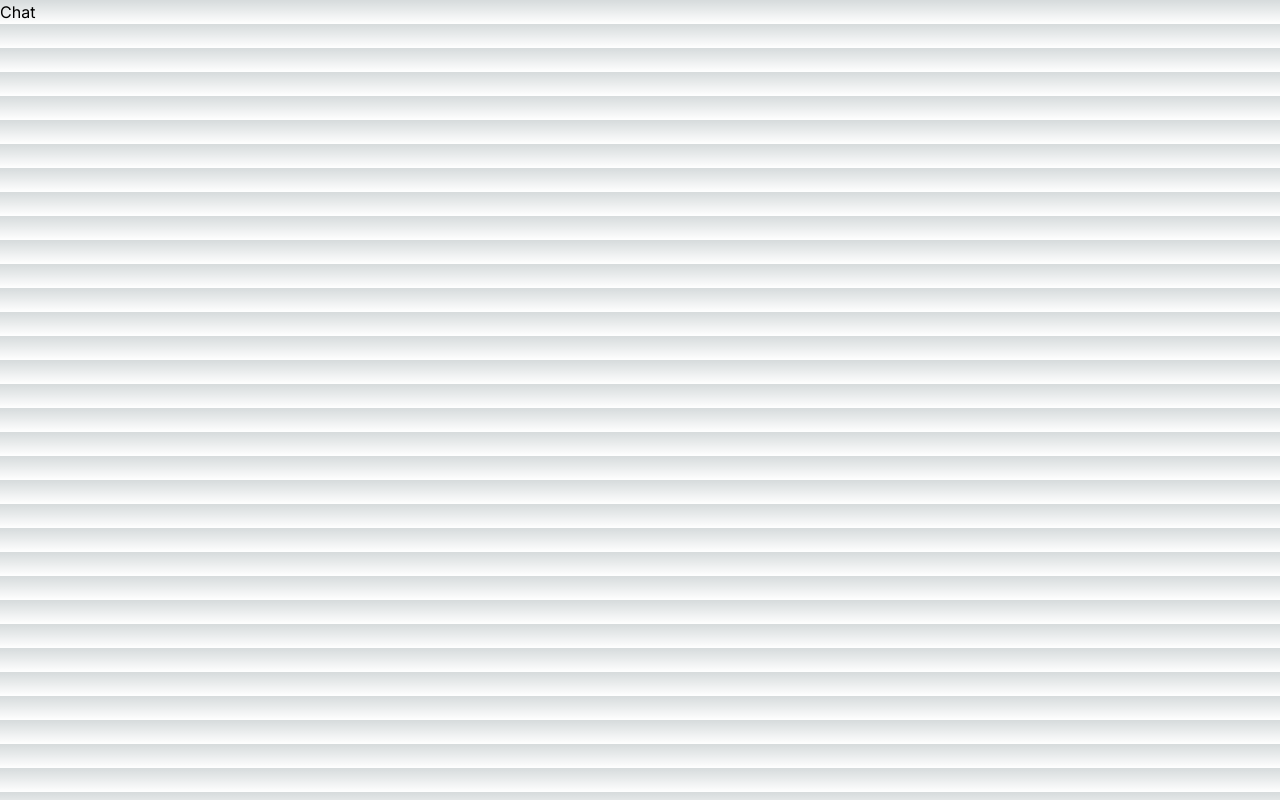
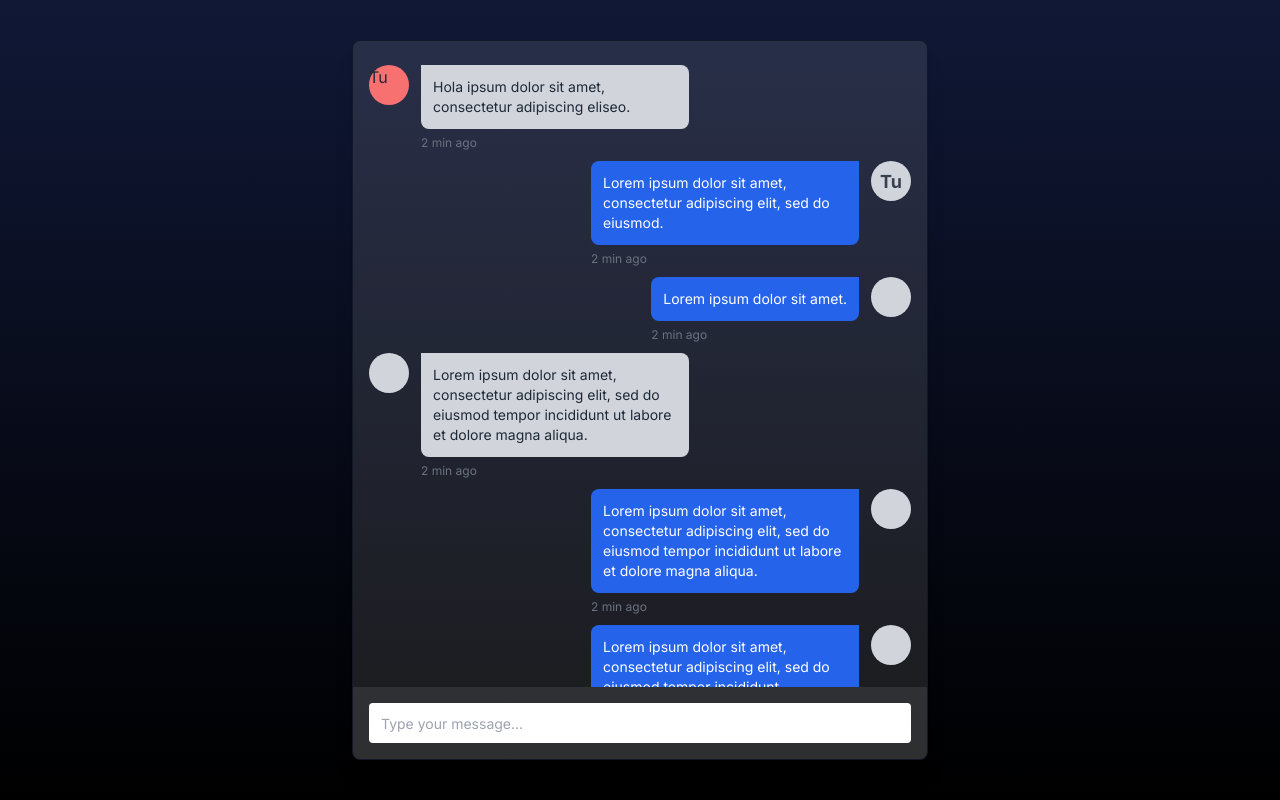
Before and after one commit to kedatech/julio-gpt-playground, a Next.js app: page /chat in a window 1280 px wide. Built offline with nearby package versions, Linux system fonts and the light colour scheme.

Commit message:
feat: :sparkles: add chat page

```diff
--- a/src/app/chat/page.tsx
+++ b/src/app/chat/page.tsx
@@ -1,9 +1,108 @@
 "use client"
-import React from 'react'
+import React from "react";
 
-const Chat = () => {
+export default function Chat() {
   return (
-    <div>Chat</div>
-  )
-}
-export default Chat;
+    <main className="flex flex-col items-center justify-center w-screen h-screen text-gray-800 p-10">
+
+      <div className="flex flex-col flex-grow w-full max-w-xl bg-white/10 border  border-gray-900 overflow-hidden shadow-xl rounded-lg">
+        <div className="flex flex-col flex-grow h-0 p-4 overflow-x-hidden">
+          {/* Message */}
+          <div className="flex w-full mt-2 space-x-3 max-w-xs">
+            <div className="flex-shrink-0 h-10 w-10 rounded-full bg-red-400">Tu</div>
+            <div>
+              <div className="bg-gray-300 p-3 rounded-r-lg rounded-bl-lg">
+                <p className="text-sm">Hola ipsum dolor sit amet, consectetur adipiscing eliseo.</p>
+              </div>
+              <span className="text-xs text-gray-500 leading-none">2 min ago</span>
+            </div>
+          </div>
+          {/* Message */}
+          <div className="flex w-full mt-2 space-x-3 max-w-xs ml-auto justify-end">
+            <div>
+              <div className="bg-blue-600 text-white p-3 rounded-l-lg rounded-br-lg">
+                <p className="text-sm">Lorem ipsum dolor sit amet, consectetur adipiscing elit, sed do eiusmod.</p>
+              </div>
+              <span className="text-xs text-gray-500 leading-none">2 min ago</span>
+            </div>
+            <div className="flex-shrink-0 text-[18px] font-bold text-gray-700 grid place-content-center h-10 w-10 rounded-full bg-gray-300">Tu</div>
+          </div>
+          {/* Message */}
+          <div className="flex w-full mt-2 space-x-3 max-w-xs ml-auto justify-end">
+            <div>
+              <div className="bg-blue-600 text-white p-3 rounded-l-lg rounded-br-lg">
+                <p className="text-sm">Lorem ipsum dolor sit amet.</p>
+              </div>
+              <span className="text-xs text-gray-500 leading-none">2 min ago</span>
+            </div>
+            <div className="flex-shrink-0 h-10 w-10 rounded-full bg-gray-300"></div>
+          </div>
+          {/* Message */}
+          <div className="flex w-full mt-2 space-x-3 max-w-xs">
+            <div className="flex-shrink-0 h-10 w-10 rounded-full bg-gray-300"></div>
+            <div>
+              <div className="bg-gray-300 p-3 rounded-r-lg rounded-bl-lg">
+                <p className="text-sm">Lorem ipsum dolor sit amet, consectetur adipiscing elit, sed do eiusmod tempor incididunt ut labore et dolore magna aliqua. </p>
+              </div>
+              <span className="text-xs text-gray-500 leading-none">2 min ago</span>
+            </div>
+          </div>
+          {/* Message */}
+          <div className="flex w-full mt-2 space-x-3 max-w-xs ml-auto justify-end">
+            <div>
+              <div className="bg-blue-600 text-white p-3 rounded-l-lg rounded-br-lg">
+                <p className="text-sm">Lorem ipsum dolor sit amet, consectetur adipiscing elit, sed do eiusmod tempor incididunt ut labore et dolore magna aliqua. </p>
+              </div>
+              <span className="text-xs text-gray-500 leading-none">2 min ago</span>
+            </div>
+            <div className="flex-shrink-0 h-10 w-10 rounded-full bg-gray-300"></div>
+          </div>
+          {/* Message */}
+          <div className="flex w-full mt-2 space-x-3 max-w-xs ml-auto justify-end">
+            <div>
+              <div className="bg-blue-600 text-white p-3 rounded-l-lg rounded-br-lg">
+                <p className="text-sm">Lorem ipsum dolor sit amet, consectetur adipiscing elit, sed do eiusmod tempor incididunt.</p>
+              </div>
+              <span className="text-xs text-gray-500 leading-none">2 min ago</span>
+            </div>
+            <div className="flex-shrink-0 h-10 w-10 rounded-full bg-gray-300"></div>
+          </div>
+          {/* Message */}
+          <div className="flex w-full mt-2 space-x-3 max-w-xs ml-auto justify-end">
+            <div>
+              <div className="bg-blue-600 text-white p-3 rounded-l-lg rounded-br-lg">
+                <p className="text-sm">Lorem ipsum dolor sit amet.</p>
+              </div>
+              <span className="text-xs text-gray-500 leading-none">2 min ago</span>
+            </div>
+            <div className="flex-shrink-0 h-10 w-10 rounded-full bg-gray-300"></div>
+          </div>
+          {/* Message */}
+          <div className="flex w-full mt-2 space-x-3 max-w-xs">
+            <div className="flex-shrink-0 h-10 w-10 rounded-full bg-gray-300"></div>
+            <div>
+              <div className="bg-gray-300 p-3 rounded-r-lg rounded-bl-lg">
+                <p className="text-sm">Lorem ipsum dolor sit amet, consectetur adipiscing elit, sed do eiusmod tempor incididunt ut labore et dolore magna aliqua. </p>
+              </div>
+              <span className="text-xs text-gray-500 leading-none">2 min ago</span>
+            </div>
+          </div>
+          {/* Message */}
+          <div className="flex w-full mt-2 space-x-3 max-w-xs ml-auto justify-end">
+            <div>
+              <div className="bg-blue-600 text-white p-3 rounded-l-lg rounded-br-lg">
+                <p className="text-sm">Lorem ipsum dolor sit.</p>
+              </div>
+              <span className="text-xs text-gray-500 leading-none">2 min ago</span>
+            </div>
+            <div className="flex-shrink-0 h-10 w-10 rounded-full bg-gray-300"></div>
+          </div>
+        </div>
+        <div className="bg-gray-300/10 p-4">
+          <input className="flex items-center h-10 w-full rounded px-3 text-sm" type="text" placeholder="Type your message…" />
+        </div>
+      </div>
+    </main>
+
+  );
+};
--- /dev/null
+++ b/src/app/components/NavBar.tsx
@@ -0,0 +1,39 @@
+import React from 'react'
+import Image from 'next/image'
+
+export const NavBar = () => {
+  return (
+
+    <nav className="border-gray-200 bg-gray-50 dark:bg-gray-800 dark:border-gray-700">
+      <div className="max-w-screen-xl flex flex-wrap items-center justify-between mx-auto p-4">
+        <a href="#" className="flex items-center">
+          <Image src="/juliogpt-title.svg" width={150} height={50} className="h-8 mr-3" alt="JulioGPT Logo" />
+          {/* <span className="self-center text-2xl font-semibold whitespace-nowrap dark:text-white">Flowbite</span> */}
+        </a>
+        <button data-collapse-toggle="navbar-hamburger" type="button" className="inline-flex items-center justify-center p-2 w-10 h-10 ml-3 text-sm text-gray-500 rounded-lg hover:bg-gray-100 focus:outline-none focus:ring-2 focus:ring-gray-200 dark:text-gray-400 dark:hover:bg-gray-700 dark:focus:ring-gray-600" aria-controls="navbar-hamburger" aria-expanded="false">
+          <span className="sr-only">Open main menu</span>
+          <svg className="w-5 h-5" aria-hidden="true" xmlns="http://www.w3.org/2000/svg" fill="none" viewBox="0 0 17 14">
+            <path stroke="currentColor" stroke-linecap="round" stroke-linejoin="round" stroke-width="2" d="M1 1h15M1 7h15M1 13h15" />
+          </svg>
+        </button>
+        <div className="hidden w-full" id="navbar-hamburger">
+          <ul className="flex flex-col font-medium mt-4 rounded-lg bg-gray-50 dark:bg-gray-800 dark:border-gray-700">
+            <li>
+              <a href="#" className="block py-2 pl-3 pr-4 text-white bg-blue-700 rounded dark:bg-blue-600" aria-current="page">Home</a>
+            </li>
+            <li>
+              <a href="#" className="block py-2 pl-3 pr-4 text-gray-900 rounded hover:bg-gray-100 dark:text-gray-400 dark:hover:bg-gray-700 dark:hover:text-white">Services</a>
+            </li>
+            <li>
+              <a href="#" className="block py-2 pl-3 pr-4 text-gray-900 rounded hover:bg-gray-100 dark:text-gray-400 md:dark:hover:text-white dark:hover:bg-gray-700 dark:hover:text-white">Pricing</a>
+            </li>
+            <li>
+              <a href="#" className="block py-2 pl-3 pr-4 text-gray-900 rounded hover:bg-gray-100 dark:text-gray-400 dark:hover:bg-gray-700 dark:hover:text-white">Contact</a>
+            </li>
+          </ul>
+        </div>
+      </div>
+    </nav>
+
+  )
+}
--- a/src/app/globals.css
+++ b/src/app/globals.css
@@ -1,37 +1,14 @@
 @tailwind base;
 @tailwind components;
 @tailwind utilities;
-*{
-  overflow-x: hidden;
-  box-sizing: border-box;
-}
-:root {
-  --foreground-rgb: 0, 0, 0;
-  --background-start-rgb: 214, 219, 220;
-  --background-end-rgb: 255, 255, 255;
-}
 
-@media (prefers-color-scheme: dark) {
-  :root {
-    --foreground-rgb: 255, 255, 255;
-    --background-start-rgb: 0, 0, 0;
-    --background-end-rgb: 0, 0, 0;
-  }
-}
 
 body {
-  color: rgb(var(--foreground-rgb));
-  background: linear-gradient(
-      to bottom,
-      transparent,
-      rgb(var(--background-end-rgb))
-    )
-    rgb(var(--background-start-rgb));
+  background: linear-gradient(to bottom, #101836, #000);
 }
 
 /* bg-gradient-to-b from-[#101836] to-[#000] flex items-center justify-center h-screen */
 .landing-container{
-  background: linear-gradient(to bottom, #101836, #000);
   display: grid;
   grid-template-columns: 3fr 1.5fr;
   height: 100vh;
@@ -54,3 +31,13 @@ body {
     height: 100vh;
   }
 }
+
+/* / */
+.rotate-45 {
+  --transform-rotate: 45deg;
+  transform: rotate(45deg);
+}
+
+.group:hover .group-hover\:flex {
+  display: flex;
+}
--- a/src/app/layout.tsx
+++ b/src/app/layout.tsx
@@ -1,6 +1,7 @@
 import './globals.css'
 import type { Metadata } from 'next'
 import { Inter } from 'next/font/google'
+import { NavBar } from './components/NavBar'
 
 const inter = Inter({ subsets: ['latin'] })
 
@@ -17,6 +18,7 @@ export default function RootLayout({
   return (
     <html lang="en">
       <body className={inter.className}>
+        {/* <NavBar/> */}
         {children}
       </body>
     </html>
```
